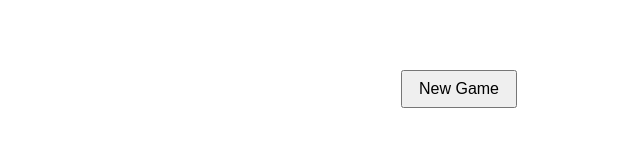
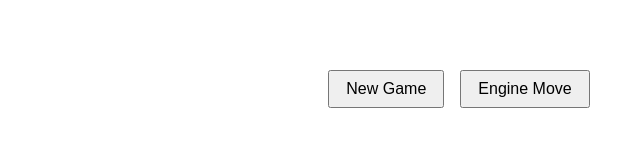
Before and after one commit to jerrywbirnbaum/go-chess, a React (Vite) app in the folder go-chess-react/: page / in a window 1280 px wide. Shown: the part 359-506 px from the top of the page, without its empty margins (499-1139 px from the left). Built offline with nearby package versions, Linux system fonts and the light colour scheme.

Commit message:
Engine Move

```diff
--- a/go-chess-react/src/App.tsx
+++ b/go-chess-react/src/App.tsx
@@ -220,6 +220,19 @@ function App() {
         >
           New Game
         </button>
+        <button
+          type="button"
+          onClick={makeEngineMove}
+          style={{
+            padding: '0.5rem 1rem',
+            fontSize: '1rem',
+            cursor: 'pointer',
+            alignSelf: 'center',
+            whiteSpace: 'nowrap',
+          }}
+        >
+          Engine Move
+        </button>
       </div>
       <Loader fullPage loading={isLoading} />
     </div>
```
